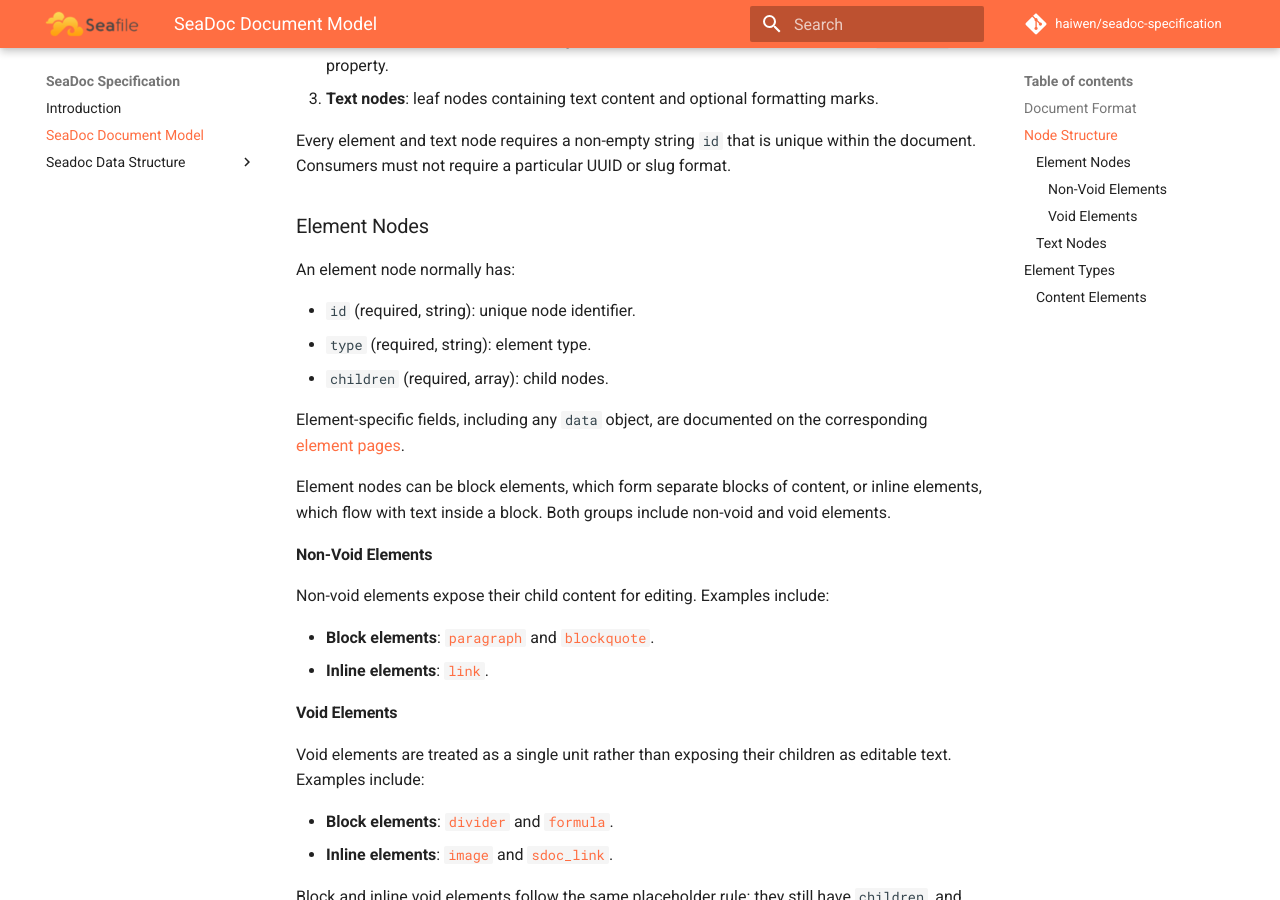
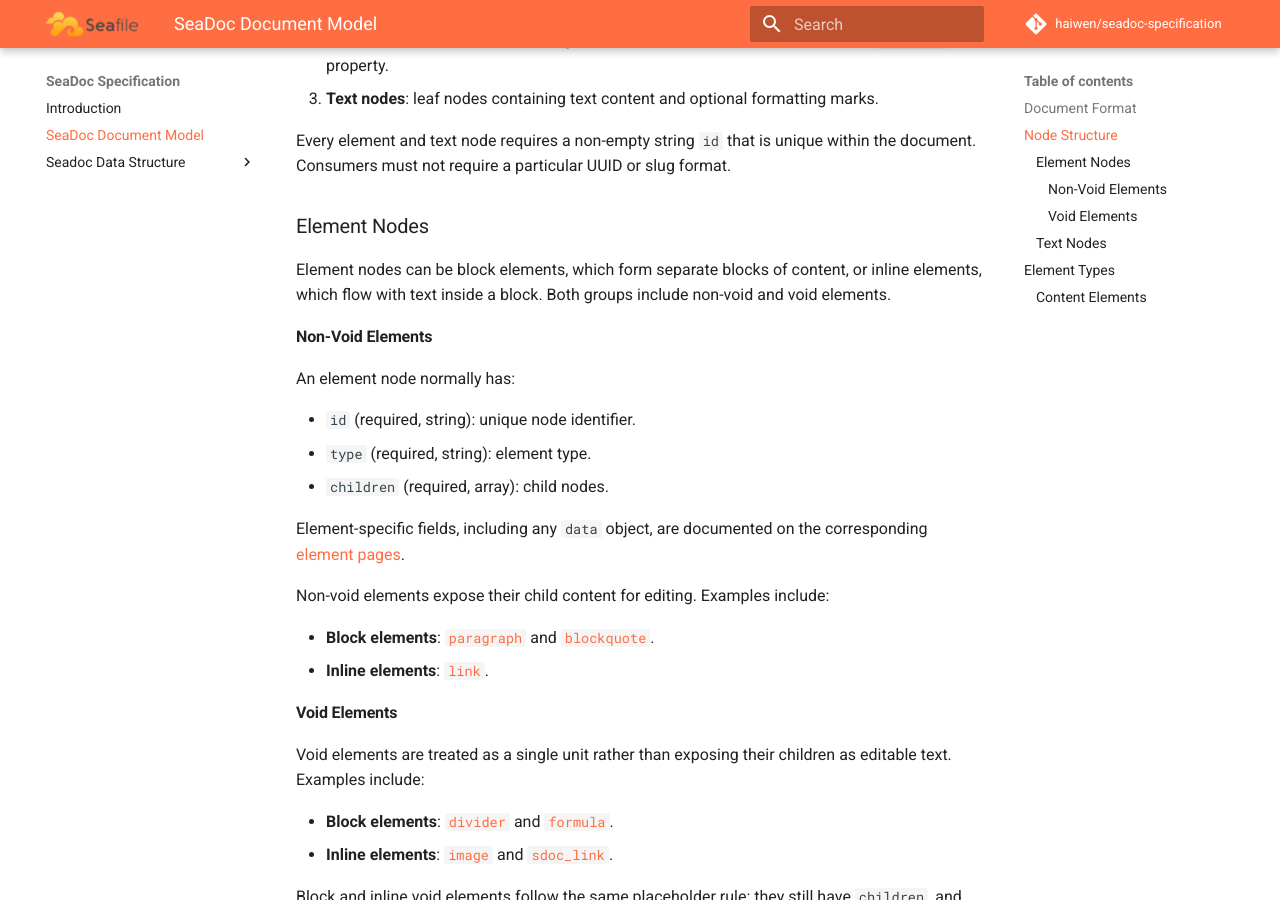
Before and after one commit to haiwen/seadoc-specification, an MkDocs documentation site: the page built from docs/support-types.md, in a window 1280 px wide and 900 px high, scrolled down 889 px. Built offline with MkDocs 1.6.1 and Material for MkDocs 9.7.7, drawn with Linux system fonts in a browser that asks for light colours; comment, search, counter and statistics services are not loaded; part of the change alters nothing that is shown.

```diff
--- a/docs/support-types.md
+++ b/docs/support-types.md
@@ -36,6 +36,10 @@ Every element and text node requires a non-empty string `id` that is unique with
 
 ### Element Nodes
 
+Element nodes can be block elements, which form separate blocks of content, or inline elements, which flow with text inside a block. Both groups include non-void and void elements.
+
+#### Non-Void Elements
+
 An element node normally has:
 
 - `id` (required, string): unique node identifier.
@@ -43,10 +47,6 @@ An element node normally has:
 - `children` (required, array): child nodes.
 
 Element-specific fields, including any `data` object, are documented on the corresponding [element pages](#element-types).
-
-Element nodes can be block elements, which form separate blocks of content, or inline elements, which flow with text inside a block. Both groups include non-void and void elements.
-
-#### Non-Void Elements
 
 Non-void elements expose their child content for editing. Examples include:
 
```
